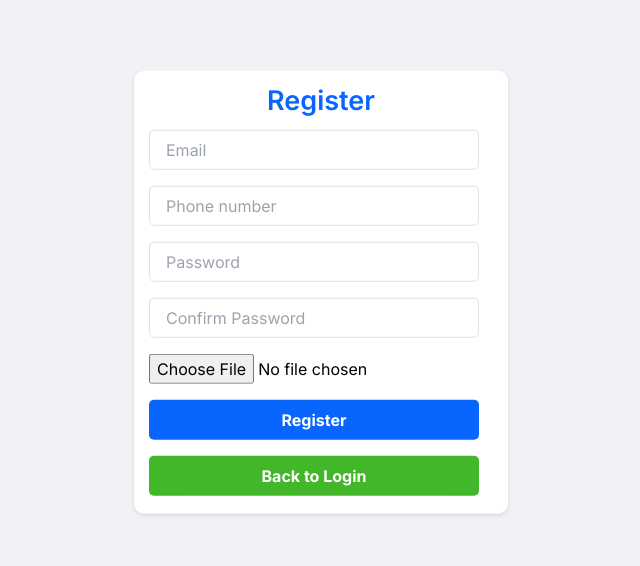
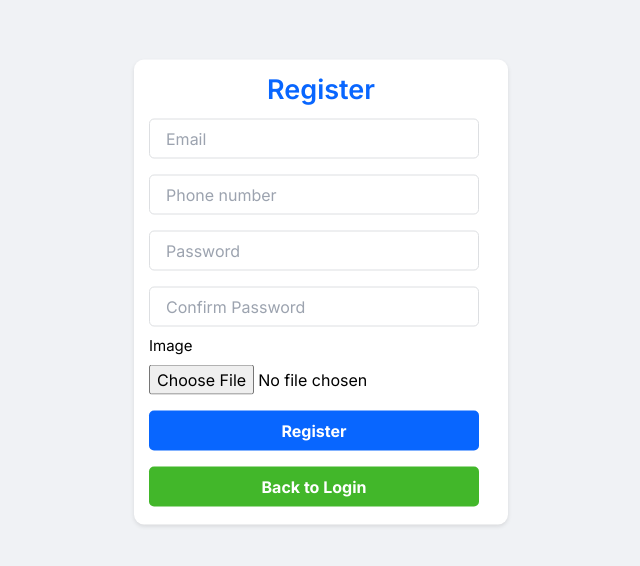
Before and after one commit to tienlevi/facebook-clone, a Next.js app in the folder frontend/: page /register in a window 1280 px wide. Shown: the part 108-674 px from the top of the page, without its empty margins (319-959 px from the left). Built offline with nearby package versions, Linux system fonts and the light colour scheme.

Commit message:
feat: image register

```diff
--- a/frontend/src/app/register/page.tsx
+++ b/frontend/src/app/register/page.tsx
@@ -31,6 +31,7 @@ function Register() {
           className="my-2 py-[14px] px-[16px] border border-[#dddfe2] text-[#050505] w-[330px] h-[40px] rounded-[5px] focus:outline-none"
           placeholder="Confirm Password"
         />
+        <span className="text-[15px] font-normal">Image</span>
         <input type="file" className="my-2" />
         <button
           type="submit"
@@ -39,7 +40,7 @@ function Register() {
           Register
         </button>
         <Link
-          href={`/register`}
+          href={`/login`}
           className="flex items-center justify-center my-2 text-white font-bold bg-[#42b72a] w-[330px] h-[40px] rounded-[5px] focus:outline-none"
         >
           Back to Login
```
